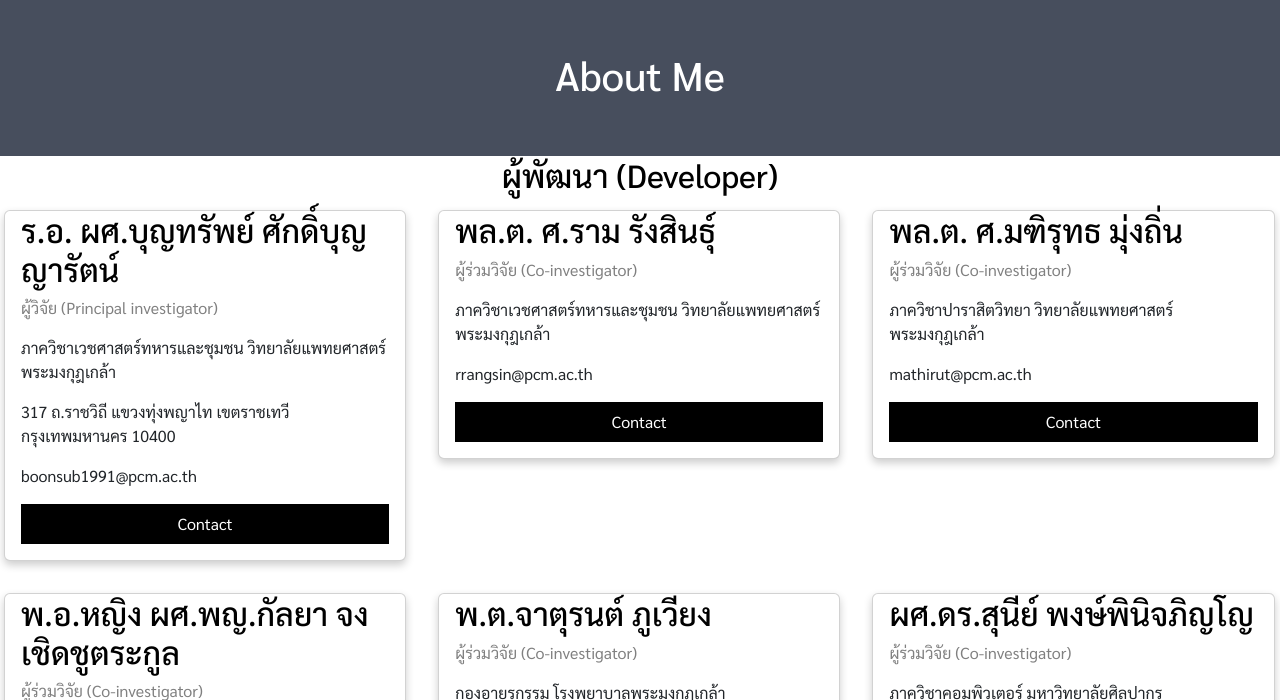
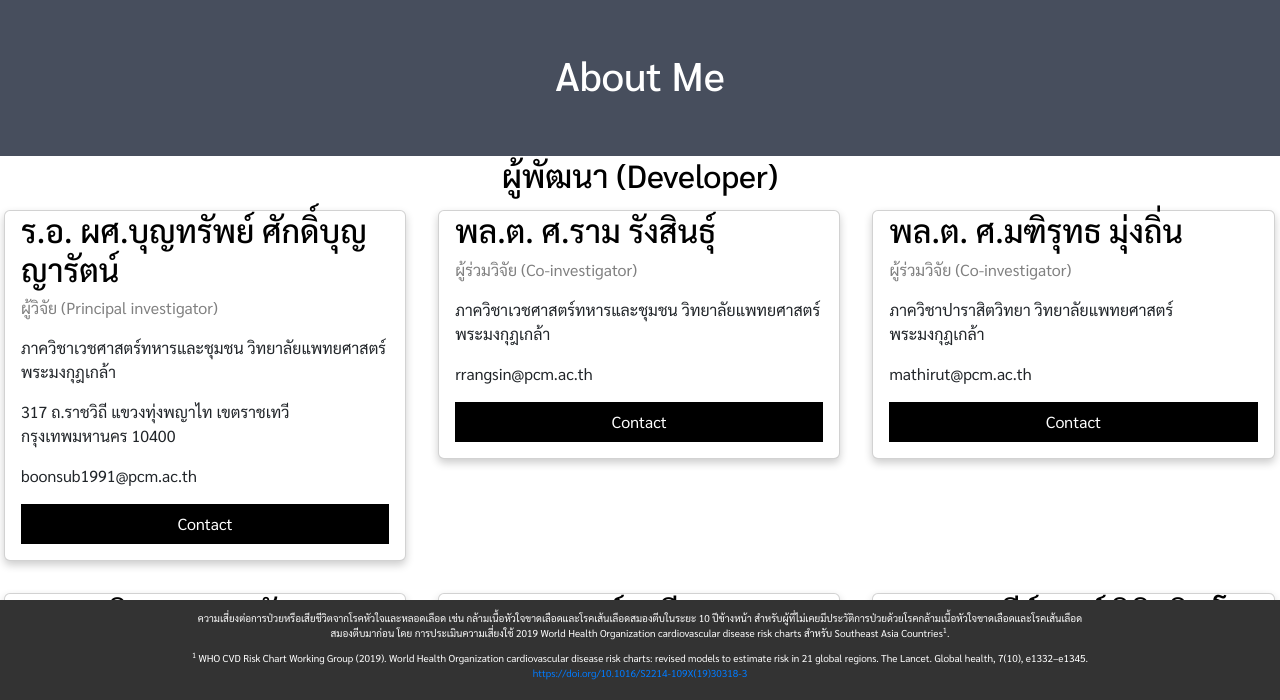
Before and after one commit to boonnarin/node-web, a website: page public/aboutMe.html in a window 1280 px wide. Shown: the part 100-800 px from the top of the page. Drawn offline with nearby package versions, Linux system fonts and the light colour scheme.

Commit message:
Update aboutMe.html

```diff
--- a/public/aboutMe.html
+++ b/public/aboutMe.html
@@ -239,7 +239,23 @@
 
 
     </main>
-
+ <footer>
+        <div class="footer-content">
+            <p>ความเสี่ยงต่อการป่วยหรือเสียชีวิตจากโรคหัวใจและหลอดเลือด เช่น
+                กล้ามเนื้อหัวใจขาดเลือดและโรคเส้นเลือดสมองตีบในระยะ 10 ปีข้างหน้า
+                สำหรับผู้ที่ไม่เคยมีประวัติการป่วยด้วยโรคกล้ามเนื้อหัวใจขาดเลือดและโรคเส้นเลือดสมองตีบมาก่อน โดย
+                การประเมินความเสี่ยงใช้ 2019 World Health Organization cardiovascular disease risk charts สำหรับ
+                Southeast
+                Asia Countries<sup>1</sup>.</p>
+            <p><sup>1</sup> WHO CVD Risk Chart Working Group (2019). World Health Organization cardiovascular disease
+                risk
+                charts: revised models to estimate risk in 21 global regions. The Lancet. Global health, 7(10),
+                e1332–e1345.
+                <a href="https://doi.org/10.1016/S2214-109X(19)30318-3"
+                    target="_blank">https://doi.org/10.1016/S2214-109X(19)30318-3</a>
+            </p>
+        </div>
+    </footer>
 
 
 
```
